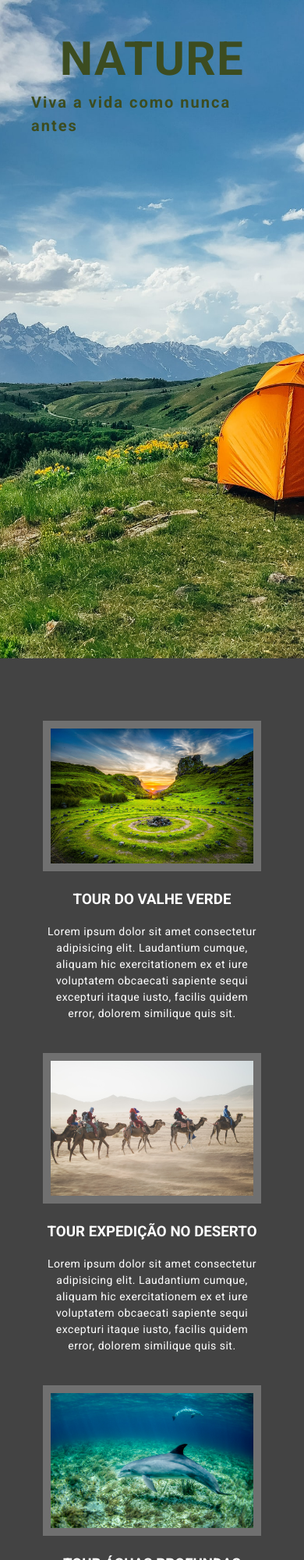
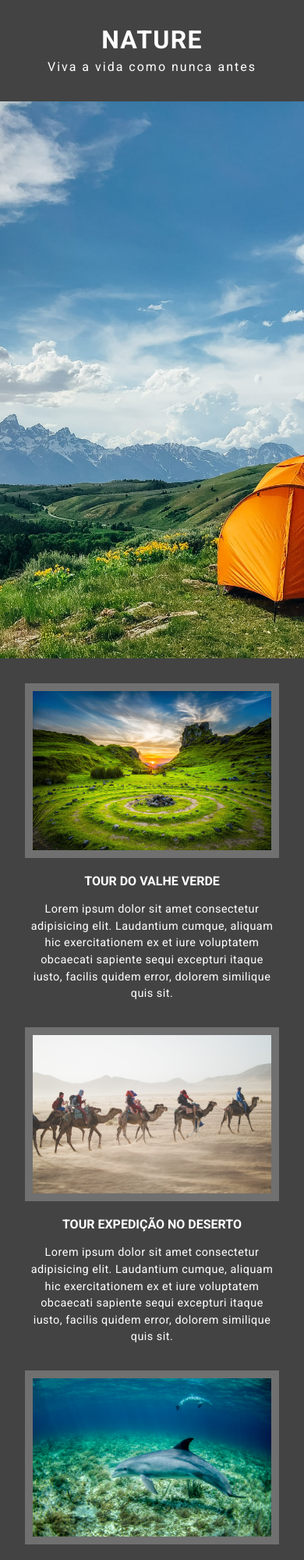
Before and after one commit to felipevgomes10/nature-jr, a website: page index.html in a window 390 px wide. Shown: the top 2000 px of the page at 78% size. Drawn offline with Linux system fonts and the light colour scheme.

Commit message:
responsiveness added to the project

```diff
--- a/css/about-section.css
+++ b/css/about-section.css
@@ -11,7 +11,7 @@
   overflow: hidden;
   border-radius: 50%;
   border: 15px solid var(--color-border);
-  margin-right: 8rem;
+  margin: 0 8rem 8rem;
 }
 
 .about-image img {
@@ -34,3 +34,38 @@
 .about-description p:nth-of-type(2) {
   font-weight: 700;
 }
+
+@media (max-width: 75em) {
+  .about-description {
+    flex: 0 0 100%;
+  }
+}
+
+@media (max-width: 50em) {
+  .about-image {
+    height: 30rem;
+    width: 30rem;
+  }
+}
+
+@media (max-width: 43.75em) {
+  .about-description p {
+    font-size: 1.8rem;
+  }
+}
+
+@media (max-width: 31.25em) {
+  .about-description {
+    text-align: center;
+  }
+  .about-image {
+    margin: 0 0 4rem;
+  }
+}
+
+@media (max-width: 25em) {
+  .about-image {
+    height: 20rem;
+    width: 20rem;
+  }
+}
--- a/css/global.css
+++ b/css/global.css
@@ -18,6 +18,12 @@ html {
   font-size: 62.5%;
 }
 
+@media (max-width: 43.75em) {
+  html {
+    font-size: 50%;
+  }
+}
+
 body {
   font-family: 'Roboto', sans-serif;
   font-weight: 400;
@@ -35,7 +41,7 @@ picture {
   width: 100%;
   height: 100%;
   object-fit: cover;
-  object-position: center;
+  object-position: bottom;
 }
 
 footer {
--- a/css/hero.css
+++ b/css/hero.css
@@ -16,7 +16,6 @@ header {
 
 .header-title {
   font-size: 6rem;
-  font-weight: 700;
   text-align: center;
   text-transform: uppercase;
   letter-spacing: 1.3px;
@@ -25,6 +24,20 @@ header {
 
 .header-subtitle {
   font-size: 2rem;
-  font-weight: 700;
   letter-spacing: 2px;
+  text-align: center;
 }
+
+@media (max-width: 50em) {
+  .header-title-wrapper {
+    background: var(--color-secondary);
+    color: var(--color-font);
+    margin: 0;
+    padding: 4rem;
+    position: relative;
+  }
+
+  .header-title {
+    font-size: 4rem;
+  }
+}
--- a/css/tours-section.css
+++ b/css/tours-section.css
@@ -27,3 +27,24 @@
   letter-spacing: 0.5px;
   font-size: 1.4rem;
 }
+
+@media (max-width: 50em) {
+  .tours-section {
+    position: relative;
+  }
+
+  .cards-wrapper {
+    width: 100%;
+    margin: 4rem;
+  }
+}
+
+@media (max-width: 43.75em) {
+  .tour-card-description h3 {
+    font-size: 2rem;
+  }
+
+  .tour-card-description p {
+    font-size: 1.8rem;
+  }
+}
```
